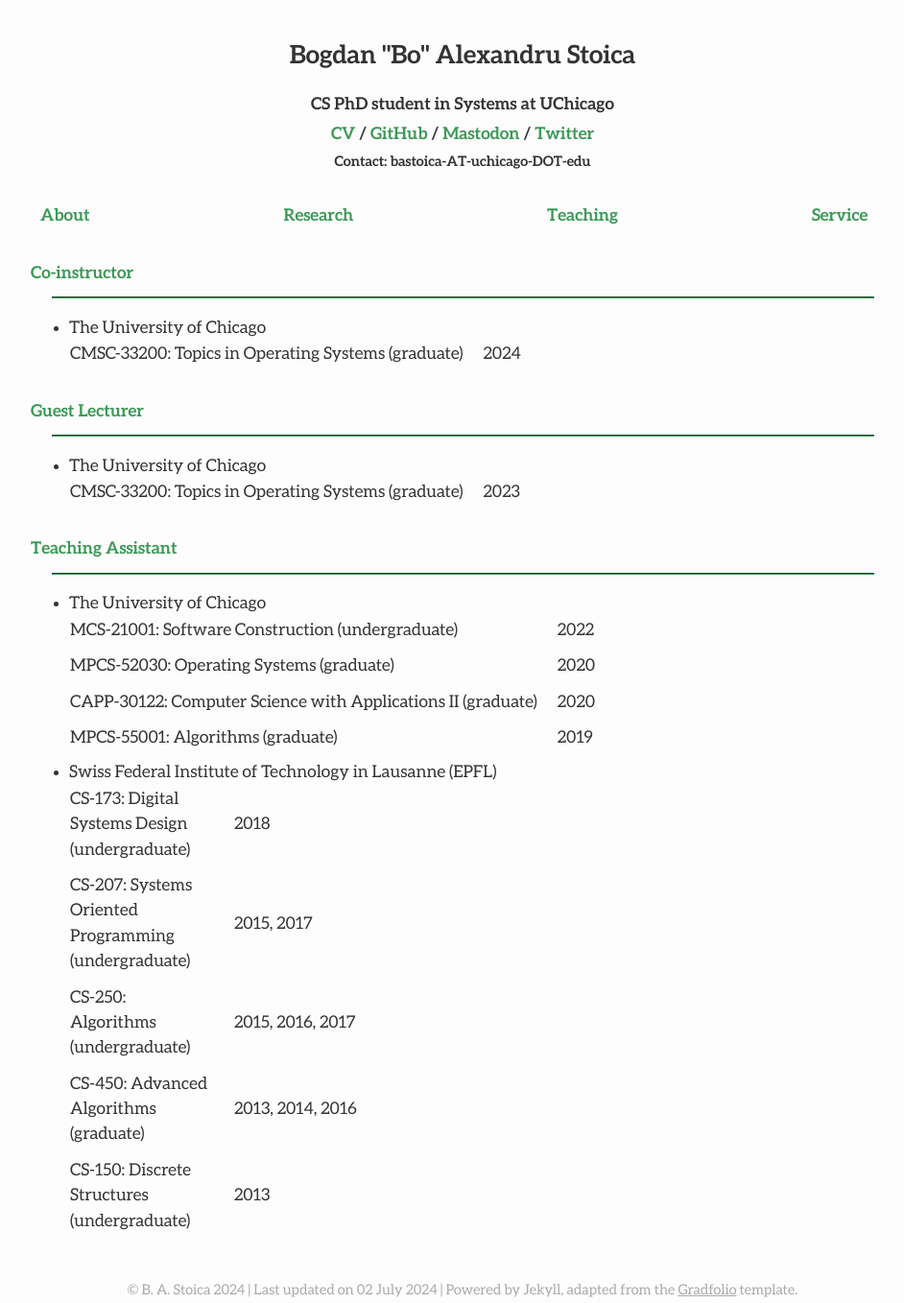
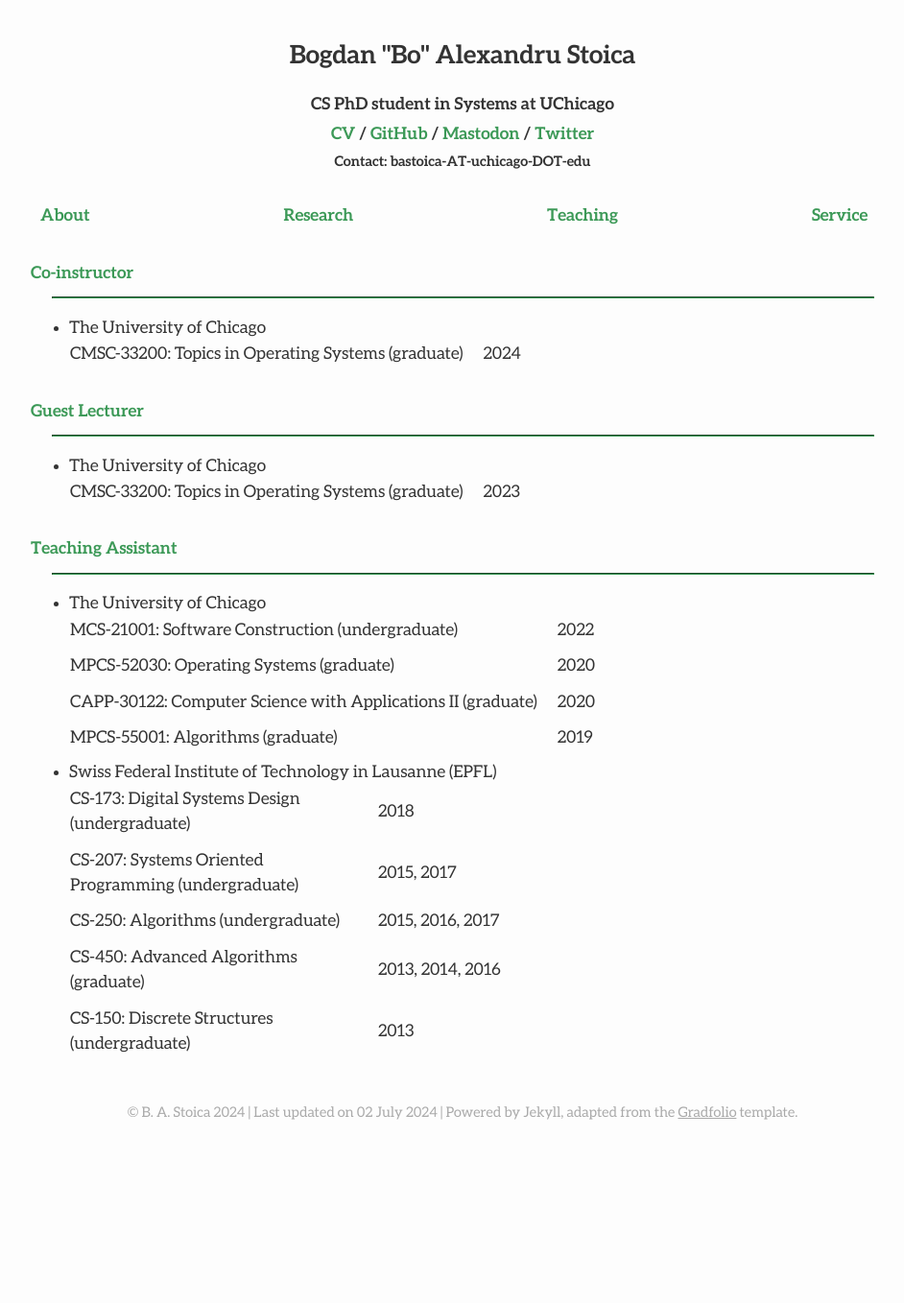
Before and after one commit to bastoica/bastoica.github.io, a Jekyll site: the page built from teaching.md, in a window 1280 px wide. Shown: the whole page at 96% size, without its empty margins (158-1100 px from the left). Built offline with Jekyll 4.4.1, drawn with Linux system fonts in a browser that asks for light colours; nearby versions of some CDN libraries; after the commit the page ends 1173 px from its top, so only the background shows below that.

Commit message:
Increase table column width

```diff
--- a/assets/css/_sass/style.scss
+++ b/assets/css/_sass/style.scss
@@ -630,5 +630,5 @@ button {
 }
 
 .table-fixed-column-width {
-  width: 150px;
+  width: 300px;
 }
```
